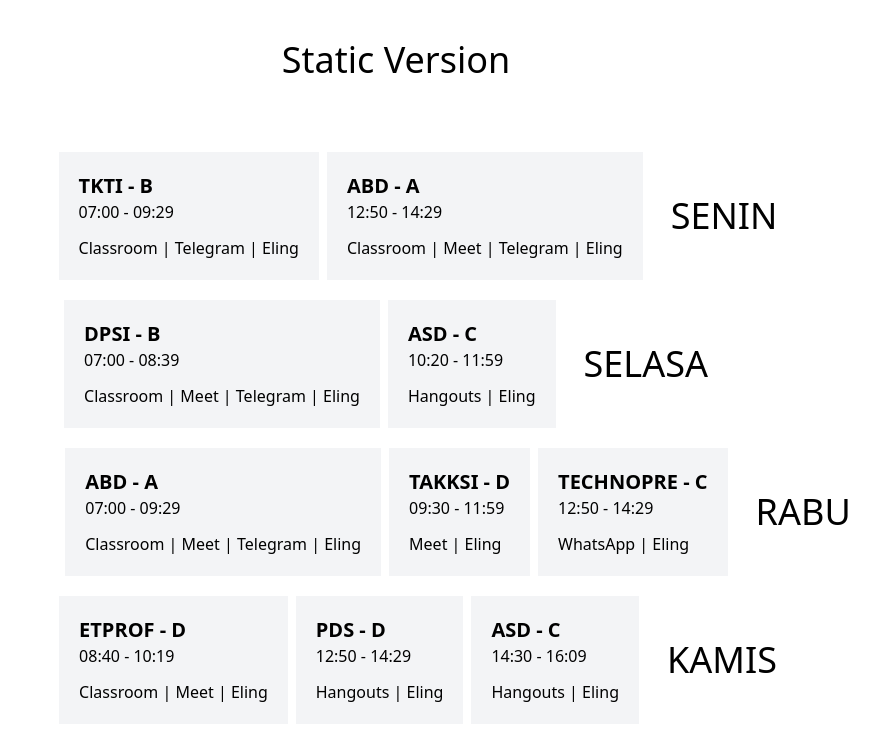
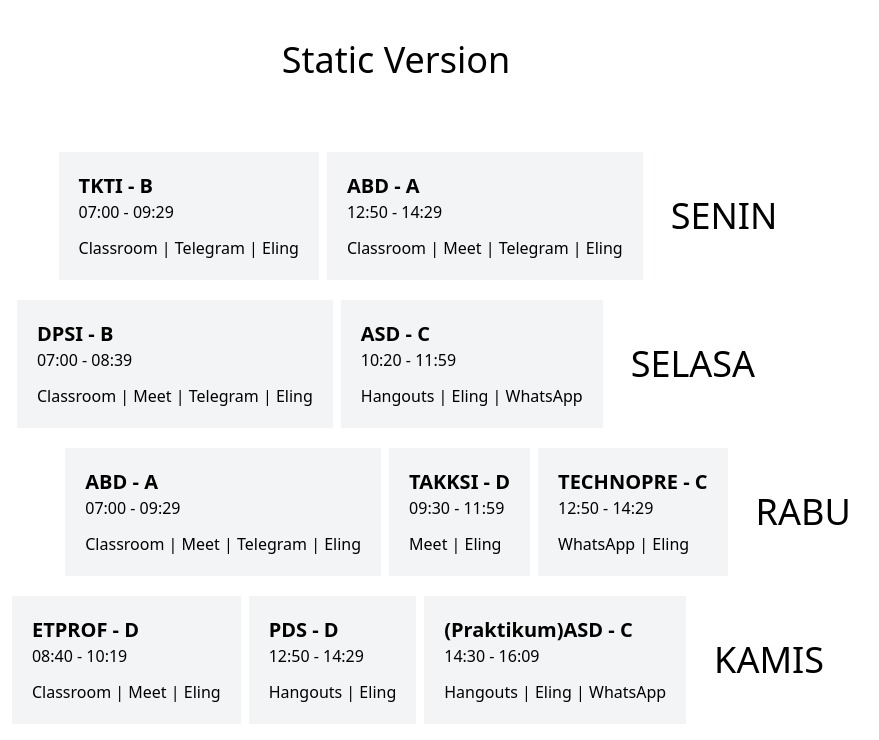
Before and after one commit to e-edsen/OSH, a plain HTML site: page index.html in a window 1280 px wide. Shown: the whole page, without its empty margins (244-1123 px from the left). Drawn offline with nearby package versions, Linux system fonts and the light colour scheme.

Commit message:
add link

```diff
--- a/index.html
+++ b/index.html
@@ -53,7 +53,8 @@
             <h1 class="mb-3">10:20 - 11:59</h1>
 
             <a target="_blank" href="https://hangouts.google.com/">Hangouts | </a>
-            <a target="_blank" href="https://eling.ub.ac.id/course/view.php?id=882">Eling</a>
+            <a target="_blank" href="https://eling.ub.ac.id/course/view.php?id=882">Eling | </a>
+            <a target="_blank" href="https://web.whatsapp.com/">WhatsApp</a>
         </div>
 
         <div class="flex items-center text-4xl mx-5">SELASA</div>
@@ -110,11 +111,12 @@
         </div>
 
         <div class="bg-gray-100 p-5 mr-2">
-            <h1 class="text-xl font-semibold">ASD - C</h1>
+            <h1 class="text-xl font-semibold">(Praktikum)ASD - C</h1>
             <h1 class="mb-3">14:30 - 16:09</h1>
 
             <a target="_blank" href="https://hangouts.google.com/">Hangouts | </a>
-            <a target="_blank" href="https://eling.ub.ac.id/course/view.php?id=882">Eling</a>
+            <a target="_blank" href="https://eling.ub.ac.id/course/view.php?id=882">Eling | </a>
+            <a target="_blank" href="https://web.whatsapp.com/">WhatsApp</a>
         </div>
         <div class="flex items-center text-4xl mx-5">KAMIS</div>
     </div>
```
